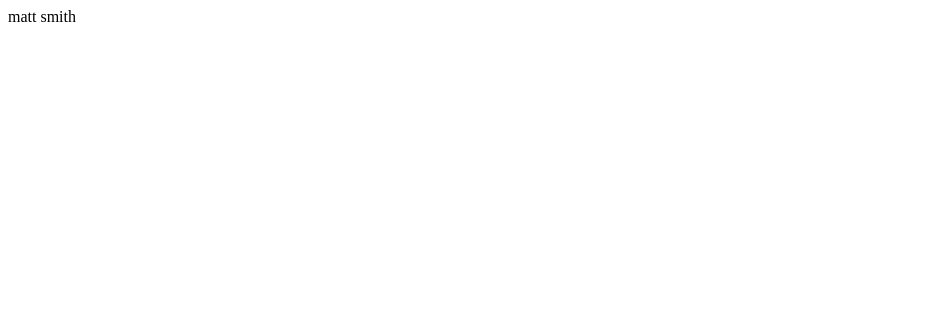
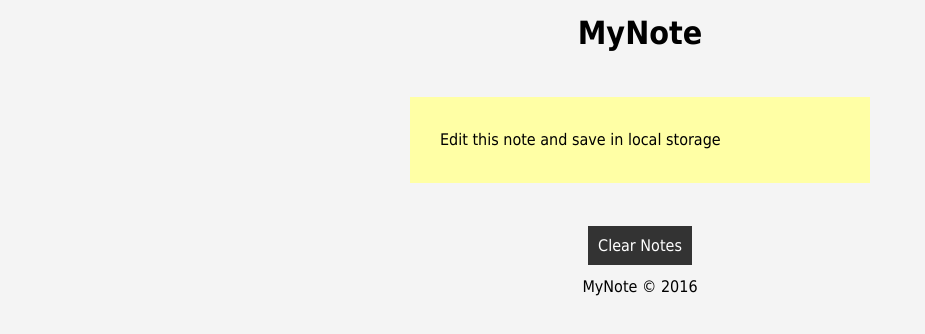
Before and after one commit to RolandShorter/FullStack, a plain HTML site: page index.html in a window 1280 px wide. Shown: the whole page, without its empty margins (0-925 px from the left). Drawn offline with Linux system fonts and the light colour scheme.

Commit message:
note project

```diff
--- a/index.html
+++ b/index.html
@@ -6,42 +6,74 @@
     <meta http-equiv="X-UA-Compatible" content="IE=edge">
     <meta name="viewport" content="width=device-width, initial-scale=1.0">
     <title>Web Storage</title>
+    <style>
+        body {
+            font-family: Tahoma;
+            line-height: 1.6em;
+            background: #f4f4f4;
+        }
+
+        header,
+        footer {
+            text-align: center;
+        }
+
+        #container {
+            width: 400px;
+            margin: 50px auto;
+            background: #ffffa5;
+            overflow: hidden;
+            padding: 30px;
+
+        }
+
+        .clear {
+            text-decoration: none;
+            background: #333;
+            color: #fff;
+            padding: 10px;
+        }
+    </style>
+    <script>
+        function getNote() {
+            if (localStorage.getItem('note')) {
+                var note = localStorage.getItem('note');
+            } else {
+                var note = "Edit this note and save in local storage";
+            }
+            document.getElementById('note').innerHTML = note;
+
+        }
+
+        function saveNote(id) {
+            var note = document.getElementById('note').innerHTML;
+            localStorage.setItem('note', note);
+
+        }
+
+        function clearNote() {
+            clear: localStorage.clear();
+            return false;
+        }
+    </script>
 </head>
 
 <body>
-    <div id="name"></div>
+    <header>
+        <h1>MyNote</h1>
+    </header>
 
-
+    <section id="container">
+        <div id="note" contenteditable="true" onkeyup="saveNote(this.id)"></div>
+    </section>
+    <footer>
+        <div>
+            <a href="" onclick="javascript:clearNote(); " class="clear">Clear Notes</a>
+        </div>
+        <p>MyNote &copy; 2016</p>
+    </footer>
     <script>
-        /*         if (typeof (Storage) !== "undefined") {
-            localStorage.setItem('name', 'john Doe');
-
-            console.log(localStorage.name);
-
-            if (localStorage.name) {
-                document.getElementById('name').innerHTML = localStorage.getItem('name');
-            } else {
-                document.getElementById('name').innerHTML = 'no name found';
-            }
-        } else {
-            console.log('localStorage Not Available');
-
-        }
-         */
-        if (typeof (Storage) !== "undefined") {
-            sessionStorage.setItem('name', 'matt smith');
-
-            console.log(sessionStorage.name);
-
-            if (sessionStorage.name) {
-                document.getElementById('name').innerHTML = sessionStorage.getItem('name');
-            } else {
-                document.getElementById('name').innerHTML = 'no name found';
-            }
-        } else {
-            console.log('sessionStorage Not Available');
-
-        }
+        getNote();
     </script>
 </body>
 
```
